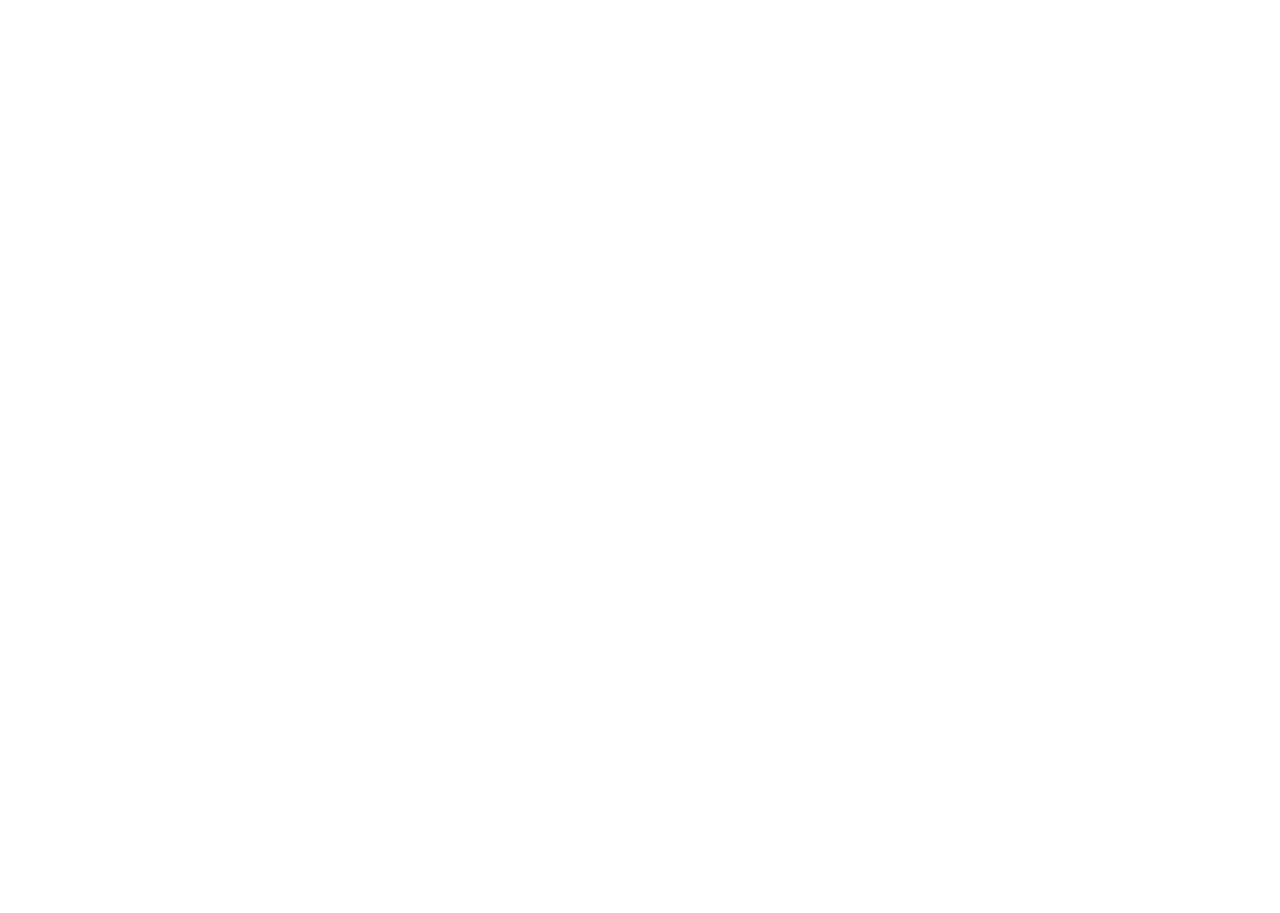
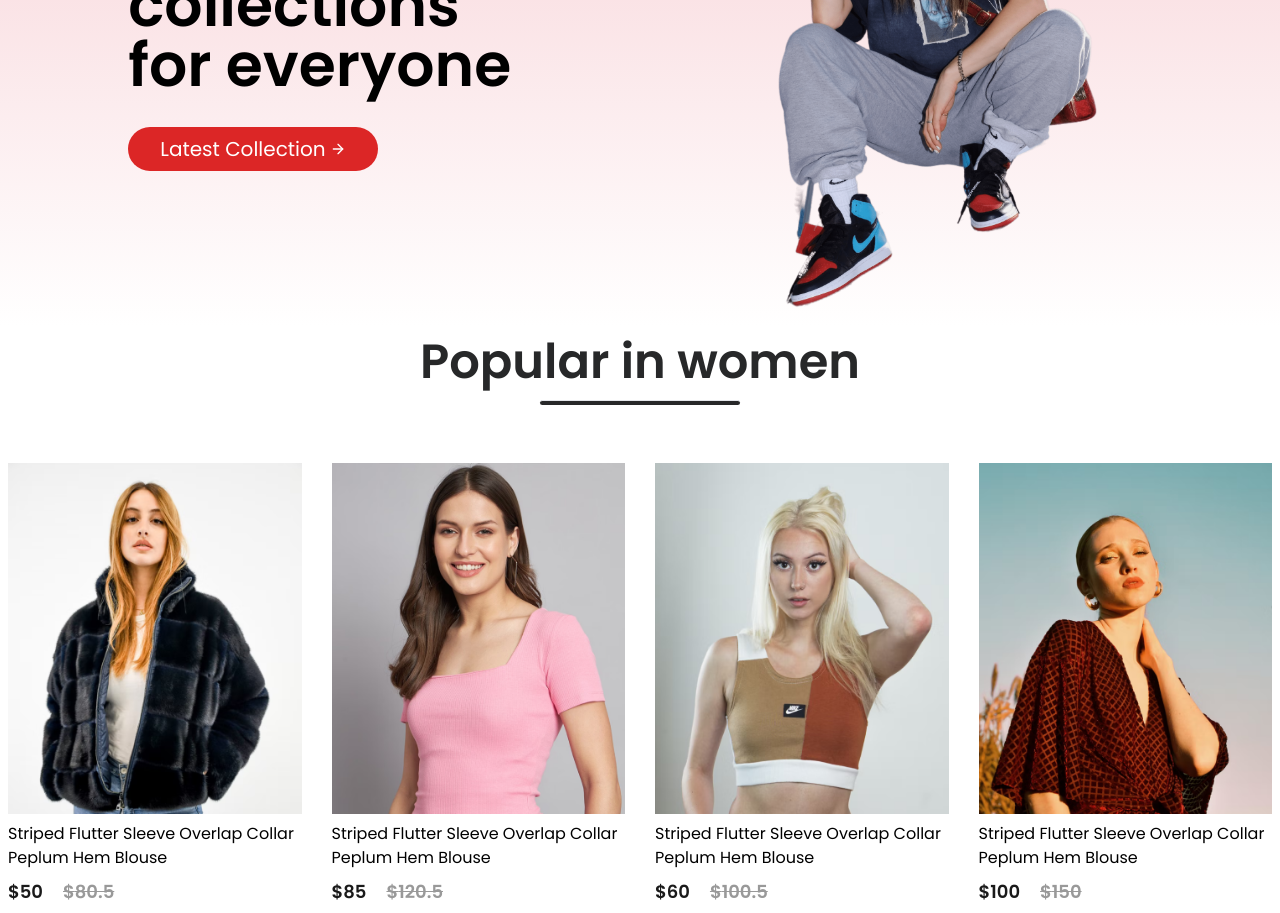
Before and after one commit to kiancodemy/ec, a React (Vite) app: page / in a window 1280 px wide. Shown: the part 320-1233 px from the top of the page. Before the commit the page ends 800 px from the top, so only its background shows below. Built offline with nearby package versions, Linux system fonts and the light colour scheme.

Commit message:
add-popular

```diff
--- a/src/App.jsx
+++ b/src/App.jsx
@@ -8,7 +8,7 @@
 import { BrowserRouter, Route, Routes } from "react-router-dom";
 function App() {
   return (
-    <div>
+    <div className="font-Poppins">
       <BrowserRouter>
         <Navbar></Navbar>
         <Routes>
--- a/src/components/Hero.jsx
+++ b/src/components/Hero.jsx
@@ -3,7 +3,7 @@
 function Hero() {
   return (
     <section>
-      <div className="font-Poppins border-none flex lg:justify-around items-center mx-auto px-4 bg-gradient-to-b from-[#ee9ca7] to-[#ffdde1]">
+      <div className="border-none flex lg:justify-around items-center mx-auto px-4 bg-gradient-to-b from-[#f7ced3] to-[#fff]">
         <div>
           <div>
             <p className="font-semibold py-1 text-md lg:text-xl uppercase">
--- a/src/components/Items.jsx
+++ b/src/components/Items.jsx
@@ -1,11 +1,15 @@
-function Items({ image, name, new_price, old_price }) {
+function Items({ id, image, name, new_price, old_price }) {
   return (
-    <div>
-      <img src={image} alt="" />
-      <p>{name}</p>
-      <div>
-        <div>{new_price}</div>
-        <div>{old_price}</div>
+    <div className="max-w-[350px] hover:scale-105">
+      <img src={image} alt="kian" />
+      <p className="my-2">{name}</p>
+      <div className="flex gap-[20px]">
+        <div className="font-semibold text-[18px] text-[#1a1a1a]">
+          ${new_price}
+        </div>
+        <div className="font-semibold text-[18px] text-[#999999]">
+          <s>${old_price}</s>
+        </div>
       </div>
     </div>
   );
--- a/src/components/Navbar.jsx
+++ b/src/components/Navbar.jsx
@@ -7,7 +7,7 @@
 function Navbar() {
   const [menu, setmenu] = useState("");
   return (
-    <section className="overflow-hidden">
+    <section>
       <div className="container mx-auto py-1 lg:justify-between justify-around gap-2 border-b-2 px-2 flex">
         <div className="flex  justify-center lg:ml-5 items-center space-x-5">
           <img src={Logo} alt="logo" />
--- a/src/components/Popular.jsx
+++ b/src/components/Popular.jsx
@@ -1,5 +1,5 @@
 import data from "../assets/data";
-import Items from "./items/Items";
+import Items from "./Items";
 function Popular() {
   const getall = data.map((item, i) => {
     return (
@@ -14,9 +14,12 @@
     );
   });
   return (
-    <div>
-      <h1>Popular in women</h1>
-      <div>{getall}</div>
+    <div className="flex p-2 items-center gap-[10px] flex-col">
+      <h1 className="text-[#272829] py-1 text-5xl font-semibold">
+        Popular in women
+      </h1>
+      <hr className="w-[200px] bg-[#272829] font-bold  rounded-md h-[5px] mx-auto "></hr>
+      <div className="lg:flex gap-[30px] mt-12">{getall}</div>
     </div>
   );
 }
--- a/src/pages/Shop.jsx
+++ b/src/pages/Shop.jsx
@@ -1,5 +1,12 @@
+import Hero from "../components/Hero";
+import Popular from "../components/Popular";
 function Shop() {
-  return <div></div>;
+  return (
+    <>
+      <Hero></Hero>
+      <Popular></Popular>
+    </>
+  );
 }
 
 export default Shop;
```
